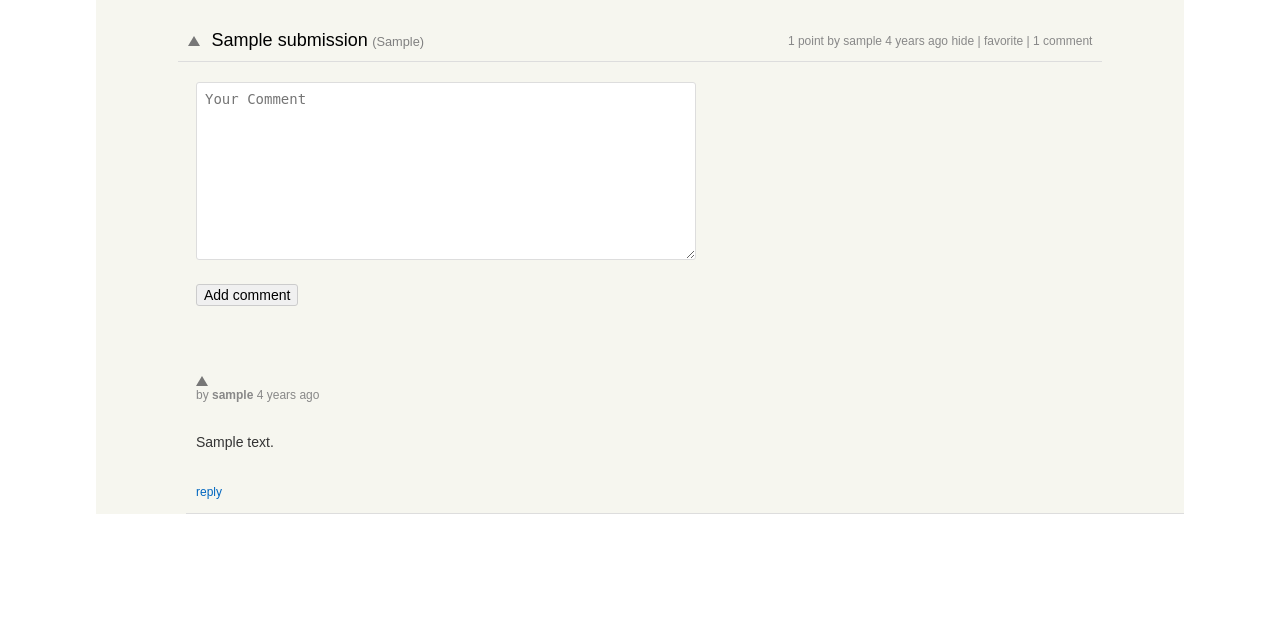
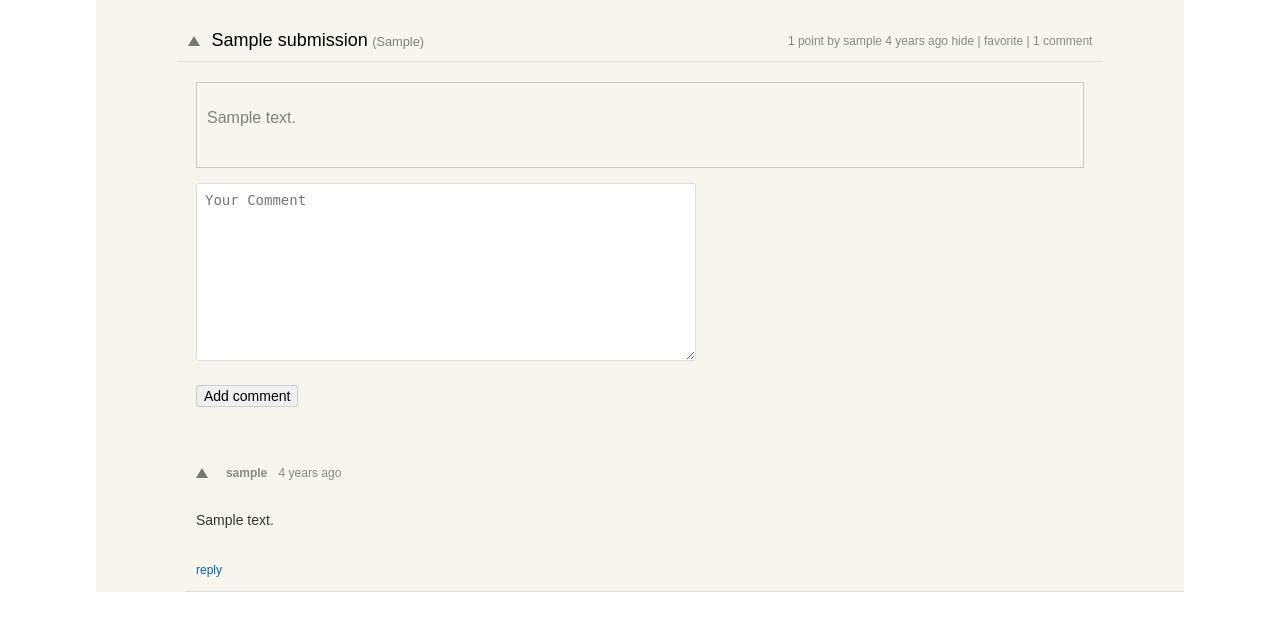
Before and after one commit to fwang02/hacker-news, a Django app: page /news/1/ in a window 1280 px wide. Shown: the part 50-681 px from the top of the page. Run offline with Django 5.2, Linux system fonts and the light colour scheme; tables that the repository leaves empty hold one stand-in row (values such as "Sample post"); some libraries are stand-ins or nearby versions.

Commit message:
completar todos

```diff
--- a/news/templates/ask.html
+++ b/news/templates/ask.html
@@ -31,7 +31,7 @@
                                 <span class="triangle-icon hidden "></span>
                             {% else %}
                                 {% if user.is_authenticated %}
-                                    <form action="{% url 'users:upvote' submission.id %}?next={{ request.path }}" method="post">
+                                    <form action="{% url 'users:upvote_submission' submission.id %}?next={{ request.path }}" method="post">
                                         {% csrf_token %}
                                         <button type="submit" class="triangle-icon"></button>
                                     </form>
--- a/news/templates/comments.html
+++ b/news/templates/comments.html
@@ -21,9 +21,9 @@
                     {% elif comment.id in voted_comments %}
                         <span class="triangle-icon hidden"></span>
                     {% else %}
-                        <form action="{% url 'users:upvote_comment' comment.id %}?next={{ request.path }}" method="post">
+                        <form action="{% url 'users:upvote_comment' comment.id %}?next={{ request.path }}" method="post" class="inline-form">
                             {% csrf_token %}
-                            <button type="submit" class="triangle-icon"></button>
+                            <button type="submit" class="triangle-icon comment"></button>
                         </form>
                     {% endif %}
                     <span class="comment-author">
--- a/news/templates/reply_thread.html
+++ b/news/templates/reply_thread.html
@@ -9,15 +9,21 @@
             {% elif reply.id in voted_comments%}
                 <span class="triangle-icon hidden"></span>
             {% else %}
-                <form action="{% url 'users:upvote_comment' reply.id %}?next={{ request.path }}" method="post">
+                <form action="{% url 'users:upvote_comment' reply.id %}?next={{ request.path }}" method="post" class="inline-form">
                     {% csrf_token %}
-                    <button type="submit" class="triangle-icon"></button>
+                    <button type="submit" class="triangle-icon comment"></button>
                 </form>
             {% endif %}
 
         <span class="comment-author">
-                by <strong>{{ reply.author.username }}</strong>
-                <span class="comment-time">{{ reply.created_at|custom_timesince }} ago</span>&nbsp;
+            <strong>
+                <a href="{% url 'users:profile' %}?id={{ reply.author.username }}" class="comment-link">{{ reply.author.username }} </a>
+            </strong>
+            <span class="comment-time">
+                <a href="{% url 'news:reply_to_comment' reply.id %}?reply=false" class="comment-link">
+                    {{ reply.created_at|custom_timesince }} ago
+                </a>
+            </span>&nbsp;
         </span>
         {% if reply.id in voted_comments %}
             | <a href="{% url 'users:unvote_comment' reply.id %}?next={{ request.path }}" class="comment-link">unvote</a>
@@ -33,7 +39,7 @@
             <p class="comment-text">{{ reply.text }}</p>
 
             <!-- Enlace para responder a la respuesta -->
-            <a href="{% url 'news:reply_to_comment' reply.id %}" class="reply-link">reply</a>
+            <a href="{% url 'news:reply_to_comment' reply.id %}?reply=true" class="reply-link">reply</a>
 
             <!-- Mostrar respuestas de esta respuesta, si existen -->
             <div class="replies" style="display: block; margin-left: 20px;">
--- a/news/templates/submission_details.html
+++ b/news/templates/submission_details.html
@@ -83,7 +83,10 @@
             </ul>
         </section>
     </main>
-
+    <!-- Content zone -->
+    <div class="submission-content">
+        <p>{{ submission.text }}</p>
+    </div>
     <!-- Add Comment Form -->
     <div class="add-comment">
         <form method="POST">
@@ -104,15 +107,21 @@
                     {% elif comment.id in voted_comments %}
                         <span class="triangle-icon hidden"></span>
                     {% else %}
-                        <form action="{% url 'users:upvote_comment' comment.id %}?next={{ request.path }}" method="post">
+                        <form action="{% url 'users:upvote_comment' comment.id %}?next={{ request.path }}" method="post" class="inline-form">
                             {% csrf_token %}
-                            <button type="submit" class="triangle-icon"></button>
+                            <button type="submit" class="triangle-icon comment"></button>
                         </form>
                     {% endif %}
 
                     <span class="comment-author">
-                        by <strong>{{ comment.author.username }}</strong>
-                        <span class="comment-time">{{ comment.created_at|custom_timesince }} ago</span>&nbsp;
+                        <strong>
+                            <a href="{% url 'users:profile' %}?id={{ comment.author.username }}" class="comment-link">{{ comment.author.username }} </a>
+                        </strong>
+                        <span class="comment-time">
+                            <a href="{% url 'news:reply_to_comment' comment.id %}?reply=false" class="comment-link">
+                                {{ comment.created_at|custom_timesince }} ago
+                            </a>
+                        </span>&nbsp;
                     </span>
                     {% if comment.id in voted_comments %}
                         | <a href="{% url 'users:unvote_comment' comment.id %}?next={{ request.path }}" class="comment-link">unvote</a>
@@ -126,7 +135,7 @@
 
                 <div class="comment-content">
                     <p class="comment-text">{{ comment.text }}</p>
-                    <a href="{% url 'news:reply_to_comment' comment.id %}" class="reply-link">reply</a>
+                    <a href="{% url 'news:reply_to_comment' comment.id %}?reply=true" class="reply-link">reply</a>
 
                     <!-- Mostrar respuestas (replies) de forma anidada -->
                     <div class="replies" style="margin-left: 20px;">
--- a/news/templates/threads.html
+++ b/news/templates/threads.html
@@ -20,9 +20,9 @@
                     {% elif comment.id in voted_comments %}
                         <span class="triangle-icon hidden"></span>
                     {% else %}
-                        <form action="{% url 'users:upvote_comment' comment.id %}?next={{ request.path }}" method="post">
+                        <form action="{% url 'users:upvote_comment' comment.id %}?next={{ request.path }}" method="post" class="inline-form">
                             {% csrf_token %}
-                            <button type="submit" class="triangle-icon"></button>
+                            <button type="submit" class="triangle-icon comment"></button>
                         </form>
                     {% endif %}
             <span class="comment-author">
--- a/news/views.py
+++ b/news/views.py
@@ -1,5 +1,7 @@
 from django.contrib.auth.decorators import login_required
 from django.shortcuts import render, redirect, get_object_or_404
+
+from users.models import Favorite_comment
 from users.utils import calculate_date
 from .models import Submission, HiddenSubmission, UpvotedSubmission, Comment, UpvotedComment
 from .models import Submission_URL, Submission_ASK
@@ -190,6 +192,8 @@ def edit_comment(request, comment_id):
 
 @login_required
 def reply_to_comment(request, comment_id):
+    reply = request.GET.get('reply')
+    is_reply = True if reply == 'true' else False
     original_comment = get_object_or_404(Comment, id=comment_id)
     submission = original_comment.submission
     if request.method == 'POST':
@@ -203,7 +207,13 @@ def reply_to_comment(request, comment_id):
             return redirect('news:submission_detail', submission_id=submission.id)
     else:
         form = CommentForm()
-    return render(request, 'reply_to_comment.html', {'form': form, 'original_comment': original_comment})
+
+    is_voted = False
+    is_favorite = False
+    if request.user.is_authenticated:
+        is_voted = UpvotedComment.objects.filter(user=request.user, comment=original_comment).exists()
+        is_favorite = Favorite_comment.objects.filter(user=request.user, comment=original_comment).exists()
+    return render(request, 'reply_to_comment.html', {'form': form, 'original_comment': original_comment, 'is_voted': is_voted, 'is_favorite': is_favorite, 'is_reply': is_reply})
 
 def submissions_by_domain(request):
     domain = request.GET.get('domain')
--- a/static/news/styles.css
+++ b/static/news/styles.css
@@ -242,6 +242,24 @@ a.submissions-link:hover {
     border-bottom: 10px solid #777;
     margin-right: 10px;
     align-self: center;
+}
+
+.triangle-icon.comment{
+    all: unset;
+    cursor: pointer;
+    display: inline-block;
+    vertical-align: middle;
+    width: 0;
+    height: 0;
+    border-left: 6px solid transparent;
+    border-right: 6px solid transparent;
+    border-bottom: 10px solid #777;
+    margin-right: 10px;
+    align-self: center;
+}
+
+.inline-form{
+    display: inline;
 }
 
 .triangle-icon.hidden {
@@ -580,3 +598,14 @@ button[type="submit"]:hover {
     font-size: 12px;
     color: #888;
 }
+
+.submission-content {
+    clear: both;
+    display: block;
+    margin-left: 100px;
+    margin-right: 100px;
+    text-align: left;
+    color: gray;
+    border: 1px solid #ccc;
+    padding: 10px;
+}
--- a/users/templates/profile.html
+++ b/users/templates/profile.html
@@ -66,7 +66,7 @@
                     <a href="{% url 'users:submissions' %}?id={{ user.username }}">submissions</a>
                 </div>
                 <div class="links-container">
-                    <a href="#">comments</a>
+                    <a href="{% url 'users:comments' user.id %}">comments</a>
                 </div>
                 <div class="links-container">
                     <a href="{% url 'users:hidden_submissions' %}">hidden</a>
--- a/users/templates/profile_public.html
+++ b/users/templates/profile_public.html
@@ -32,7 +32,7 @@
                     <a href="{% url 'users:submissions' %}?id={{ user.username }}">submissions</a>
                 </div>
                 <div class="links-container">
-                    <a href="#">comments</a>
+                    <a href="{% url 'users:comments' user.id %}">comments</a>
                 </div>
                 <div class="links-container">
                     <a href="{% url 'users:favorites' %}?id={{ user.id }}">favorite submissions</a>
--- a/users/urls.py
+++ b/users/urls.py
@@ -19,6 +19,6 @@ urlpatterns = [
     path('favorite/comment/<int:comment_id>', views.add_favorite_comment, name='add_favorite_comment'),
     path('unfavorite/submission/<int:submission_id>', views.remove_favorite_submission, name='remove_favorite_submission'),
     path('unfavorite/comment/<int:comment_id>', views.remove_favorite_comment, name='remove_favorite_comment'),
-
+    path('comments/<int:user_id>', views.user_comments, name='comments'),
 
 ]
```
Also changed, not shown: news/templates/reply_to_comment.html (+27 -8 lines), users/templates/favorite_submissions.html (+16 -10 lines), users/templates/upvoted_comments.html (+10 -2 lines), users/templates/user_comments.html (added, +69 -0 lines), users/views.py (+7 -2 lines). Lines whose indentation alone changed are shown as unchanged.
